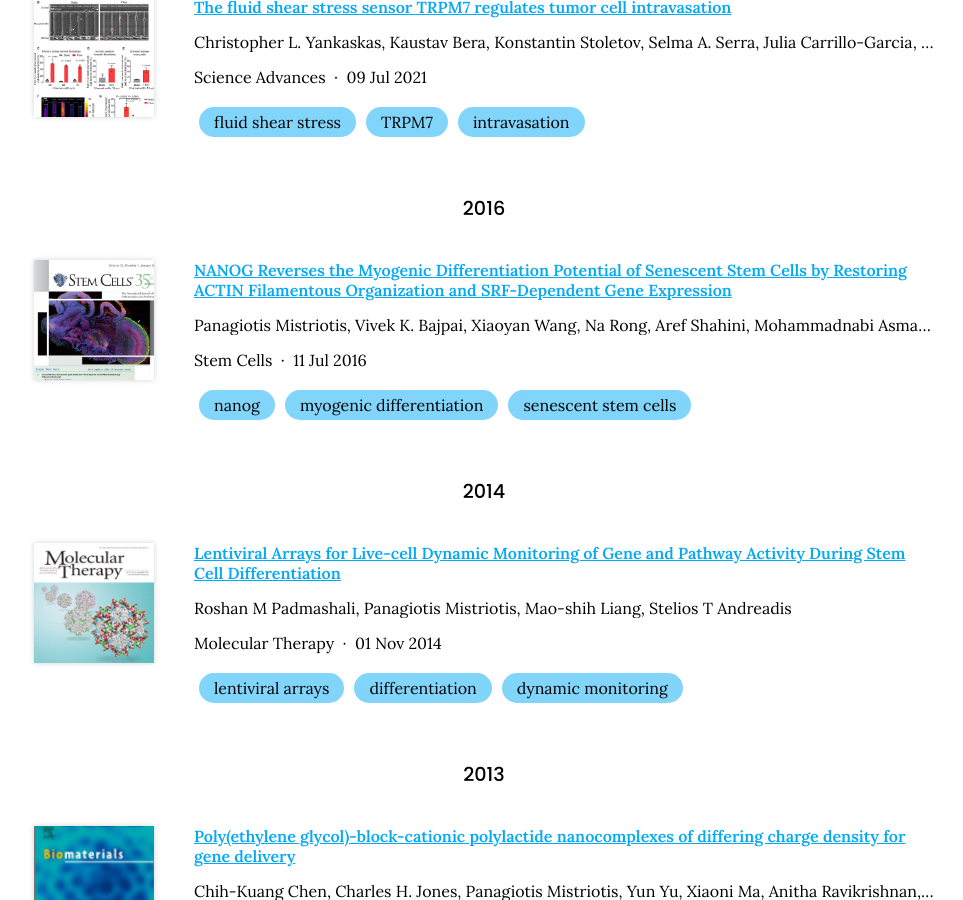
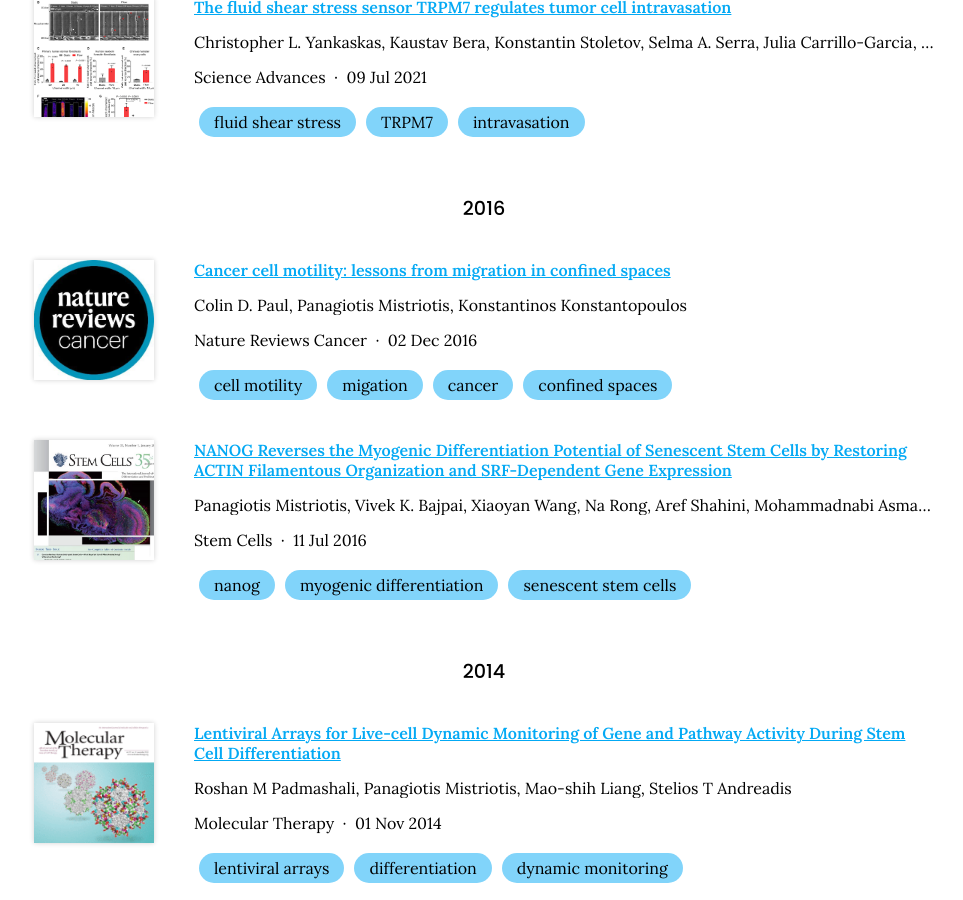
Before and after one commit to mistriotis-lab/mistriotis-lab.github.io, a Jekyll site: the page built from publications/index.md, in a window 1280 px wide and 900 px high, scrolled down 617 px. Shown: the whole window, without its empty margins (156-1119 px from the left). Built offline with Jekyll 4.4.1, drawn with Linux system fonts in a browser that asks for light colours; nearby versions of some CDN libraries.

Commit message:
Generate citations

```diff
--- a/_data/citations.yaml
+++ b/_data/citations.yaml
@@ -47,6 +47,21 @@
   - TRPM7
   - intravasation
   image: images/papers/the-fluid-shear-stress.jpeg
+- id: doi:10.1038/nrc.2016.123
+  title: 'Cancer cell motility: lessons from migration in confined spaces'
+  authors:
+  - Colin D. Paul
+  - Panagiotis Mistriotis
+  - Konstantinos Konstantopoulos
+  publisher: Nature Reviews Cancer
+  date: '2016-12-02'
+  link: https://doi.org/f9gw9c
+  image: images/papers/nature-reviews-cancer.png
+  tags:
+  - cell motility
+  - migation
+  - cancer
+  - confined spaces
 - id: doi:10.1002/stem.2452
   title: NANOG Reverses the Myogenic Differentiation Potential of Senescent Stem Cells
     by Restoring ACTIN Filamentous Organization and SRF-Dependent Gene Expression
```
